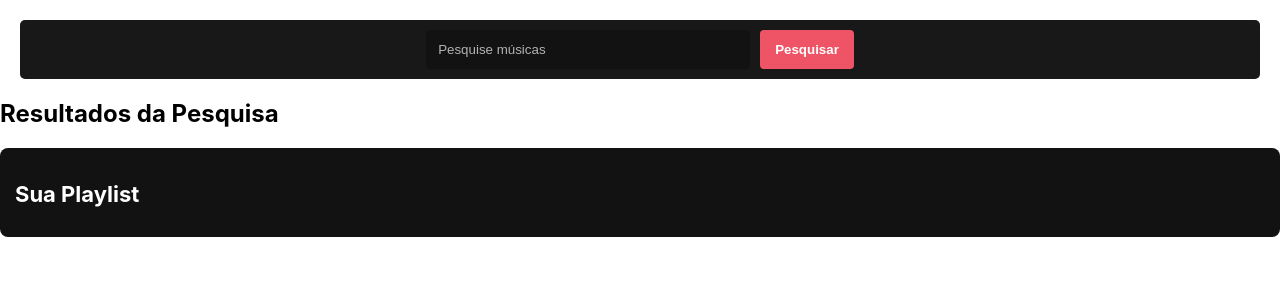
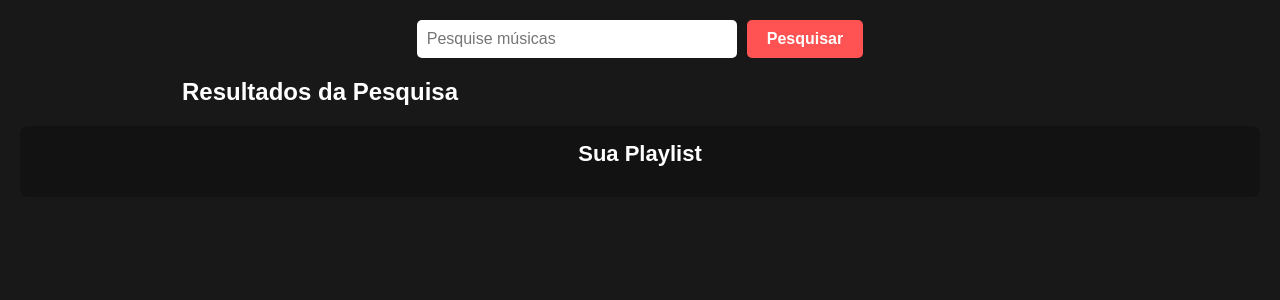
Before and after one commit to JoaoGomesDev32/jammming-deezer, a React (Create React App) app: page / in a window 1280 px wide. Shown: the top 300 px of the page. Built offline with nearby package versions, Linux system fonts and the light colour scheme.

Commit message:
:lipstick:
improve style

```diff
--- a/package.json
+++ b/package.json
@@ -3,6 +3,9 @@
   "version": "0.1.0",
   "private": true,
   "dependencies": {
+    "@fortawesome/fontawesome-svg-core": "^6.7.2",
+    "@fortawesome/free-solid-svg-icons": "^6.7.2",
+    "@fortawesome/react-fontawesome": "^0.2.2",
     "axios": "^1.7.9",
     "cra-template": "1.2.0",
     "http-proxy-middleware": "^3.0.3",
--- a/src/App.css
+++ b/src/App.css
@@ -1,38 +1,138 @@
-.App {
-  text-align: center;
+/* Configuração geral */
+/* Estilo global */
+body {
+  margin: 0;
+  padding: 0;
+  font-family: Arial, sans-serif;
+  background-color: #181818; /* Fundo escuro */
+  color: #fff; /* Texto branco */
 }
 
-.App-logo {
-  height: 40vmin;
-  pointer-events: none;
-}
-
-@media (prefers-reduced-motion: no-preference) {
-  .App-logo {
-    animation: App-logo-spin infinite 20s linear;
-  }
-}
-
-.App-header {
-  background-color: #282c34;
+.app {
   min-height: 100vh;
   display: flex;
   flex-direction: column;
   align-items: center;
-  justify-content: center;
-  font-size: calc(10px + 2vmin);
-  color: white;
+  padding: 20px;
 }
 
-.App-link {
-  color: #61dafb;
+h1, h2, h3, h4, h5, h6 {
+  margin: 0;
+  font-weight: bold;
+  color: #FFFFFF;
 }
 
-@keyframes App-logo-spin {
-  from {
-    transform: rotate(0deg);
+a {
+  text-decoration: none;
+  color: inherit;
+}
+
+/* Layout principal */
+.App {
+  text-align: center;
+  padding: 20px;
+}
+
+header {
+  background-color: #181818; /* Barra superior */
+  padding: 15px 20px;
+  display: flex;
+  justify-content: space-between;
+  align-items: center;
+  border-bottom: 1px solid #282828;
+  position: sticky;
+  top: 0;
+  z-index: 10;
+}
+
+header h1 {
+  font-size: 24px;
+  color: #FFFFFF;
+}
+
+header .SearchBar {
+  max-width: 800px;
+  margin: 0 auto;
+}
+
+/* Resultados da pesquisa */
+.results-container {
+  margin-top: 20px;
+  background-color: #181818;
+  border-radius: 8px;
+  padding: 15px;
+  box-shadow: 0 4px 6px rgba(0, 0, 0, 0.2);
+}
+
+.results-container h2 {
+  font-size: 22px;
+  margin-bottom: 10px;
+  color: #FFFFFF;
+}
+
+.results-container .Track {
+  margin-bottom: 10px;
+}
+
+/* Botões */
+button {
+  border: none;
+  border-radius: 4px;
+  padding: 10px 15px;
+  cursor: pointer;
+  transition: all 0.3s ease;
+  font-size: 14px;
+  font-weight: bold;
+}
+
+button:hover {
+  transform: translateY(-1px);
+}
+
+button:active {
+  transform: translateY(0);
+  box-shadow: none;
+}
+
+/* Scroll personalizado */
+::-webkit-scrollbar {
+  width: 10px;
+  height: 10px;
+}
+
+::-webkit-scrollbar-thumb {
+  background-color: #EF5466;
+  border-radius: 10px;
+}
+
+::-webkit-scrollbar-thumb:hover {
+  background-color: #C13A4C;
+}
+
+::-webkit-scrollbar-track {
+  background-color: #181818;
+}
+
+/* Responsividade */
+@media (max-width: 768px) {
+  header {
+      flex-direction: column;
+      align-items: flex-start;
   }
-  to {
-    transform: rotate(360deg);
+
+  header h1 {
+      margin-bottom: 10px;
+  }
+
+  .SearchBar {
+      width: 100%;
+  }
+
+  .results-container {
+      padding: 10px;
+  }
+
+  button {
+      padding: 8px 10px;
   }
 }
--- a/src/App.js
+++ b/src/App.js
@@ -3,6 +3,7 @@ import SearchBar from './components/SearchBar/SearchBar';
 import SearchResults from './components/SearchResults/SearchResults';
 import Playlist from './components/PlayList/Playlist';
 import DeezerAPI from './services/DeezerAPI';
+import './App.css';
 
 const App = () => {
    const [searchResults, setSearchResults] = useState([]);
--- a/src/components/SearchBar/SearchBar.css
+++ b/src/components/SearchBar/SearchBar.css
@@ -1,39 +1,28 @@
-/* Barra de pesquisa */
-.SearchBar {
+.search-bar {
     display: flex;
     justify-content: center;
-    align-items: center;
-    margin: 20px;
-    background-color: #181818;
+    gap: 10px;
+    margin-bottom: 20px;
+  }
+
+  .search-bar input {
     padding: 10px;
+    border: none;
     border-radius: 5px;
-}
+    width: 300px;
+    font-size: 16px;
+  }
 
-.SearchBar input {
-    padding: 12px;
-    margin-right: 10px;
-    width: 300px;
+  .search-bar button {
+    background-color: #ff5252;
+    color: #fff;
     border: none;
-    border-radius: 4px;
-    background-color: #121212;
-    color: #FFFFFF;
-}
+    padding: 10px 20px;
+    border-radius: 5px;
+    cursor: pointer;
+    font-size: 16px;
+  }
 
-.SearchBar input::placeholder {
-    color: #B3B3B3;
-}
-
-.SearchBar button {
-    padding: 12px 15px;
-    background-color: #EF5466;
-    color: #FFFFFF;
-    border: none;
-    border-radius: 4px;
-    cursor: pointer;
-    font-weight: bold;
-    transition: background-color 0.3s ease;
-}
-
-.SearchBar button:hover {
-    background-color: #C13A4C;
-}
+  .search-bar button:hover {
+    background-color: #ff7979;
+  }
--- a/src/components/SearchBar/SearchBar.js
+++ b/src/components/SearchBar/SearchBar.js
@@ -9,7 +9,7 @@ const SearchBar = ({ onSearch }) => {
    };
 
    return (
-       <div className="SearchBar">
+       <div className="search-bar">
            <input
                type="text"
                placeholder="Pesquise músicas"
--- /dev/null
+++ b/src/components/SearchResults/SearchResults.css
@@ -0,0 +1,44 @@
+.search-results {
+    width: 100%;
+    max-width: 600px;
+    margin-top: 20px;
+  }
+
+  .search-results h2 {
+    margin-bottom: 20px;
+    font-size: 24px;
+  }
+
+  .search-results ul {
+    list-style: none;
+    padding: 0;
+    margin: 0;
+  }
+
+  .result-item {
+    display: flex;
+    justify-content: space-between;
+    align-items: center;
+    background-color: #282828;
+    padding: 15px;
+    margin-bottom: 10px;
+    border-radius: 5px;
+  }
+
+  .result-item div {
+    display: flex;
+    flex-direction: column;
+  }
+
+  .result-item button {
+    background-color: #ff5252;
+    color: #fff;
+    border: none;
+    padding: 8px 15px;
+    border-radius: 5px;
+    cursor: pointer;
+  }
+
+  .result-item button:hover {
+    background-color: #ff7979;
+  }
--- a/src/components/SearchResults/SearchResults.js
+++ b/src/components/SearchResults/SearchResults.js
@@ -1,9 +1,10 @@
 import React from 'react';
 import Track from '../Track/Track';
+import './SearchResults.css';
 
 const SearchResults = ({ tracks, onAdd }) => {
    return (
-       <div className="SearchResults">
+       <div className="search-results">
            <h2>Resultados da Pesquisa</h2>
            {tracks.map((track) => (
                <Track
--- a/src/components/Track/Track.css
+++ b/src/components/Track/Track.css
@@ -34,3 +34,13 @@
 .Track button:hover {
     background-color: #C13A4C;
 }
+
+.Track:hover {
+    background-color: #282828;
+    cursor: pointer;
+}
+
+button:active {
+    transform: scale(0.98);
+    box-shadow: 0 2px 4px rgba(0, 0, 0, 0.2);
+}
--- a/src/components/Track/Track.js
+++ b/src/components/Track/Track.js
@@ -1,16 +1,33 @@
 import React from 'react';
 import './Track.css';
+import { FontAwesomeIcon } from '@fortawesome/react-fontawesome';
+import { faPlus } from '@fortawesome/free-solid-svg-icons';
 
-const Track = ({ track, onAction, actionText }) => {
+function Track({ track, onAction, actionText }) {
     const handleAction = () => onAction(track);
-
     return (
         <div className="Track">
+            <div>
                 <h3>{track.title}</h3>
                 <p>{track.artist.name}</p>
-           <button onClick={handleAction}>{actionText}</button>
+            </div>
+            <button onClick={handleAction}>
+                <FontAwesomeIcon icon={faPlus} /> {actionText}
+            </button>
         </div>
     );
-};
+}
+
+// const Track = ({ track, onAction, actionText }) => {
+//    const handleAction = () => onAction(track);
+
+//    return (
+//        <div className="Track">
+//            <h3>{track.title}</h3>
+//            <p>{track.artist.name}</p>
+//            <button onClick={handleAction}>{actionText}</button>
+//        </div>
+//    );
+// };
 
 export default Track;
```
Also changed, not shown: 1 other file (tests, documents, lock files or other folders). Lines whose indentation alone changed are shown as unchanged.
